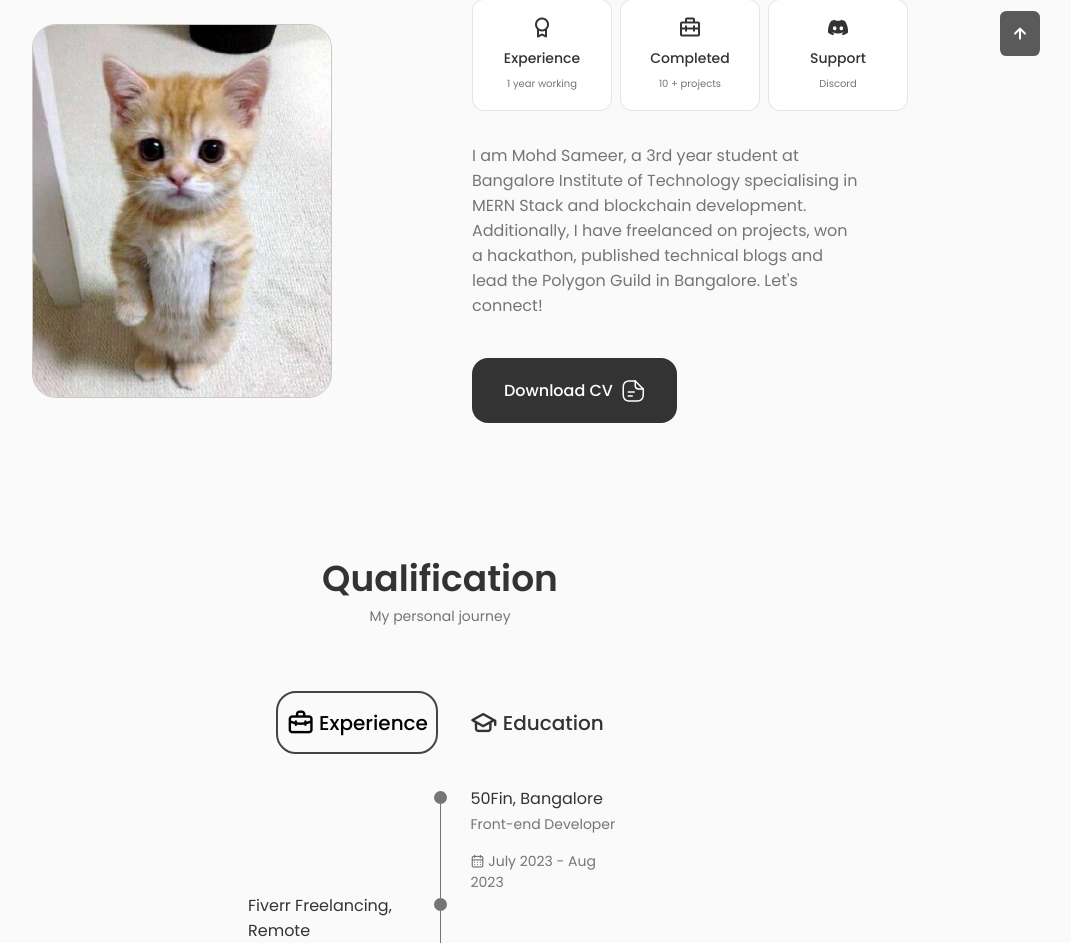
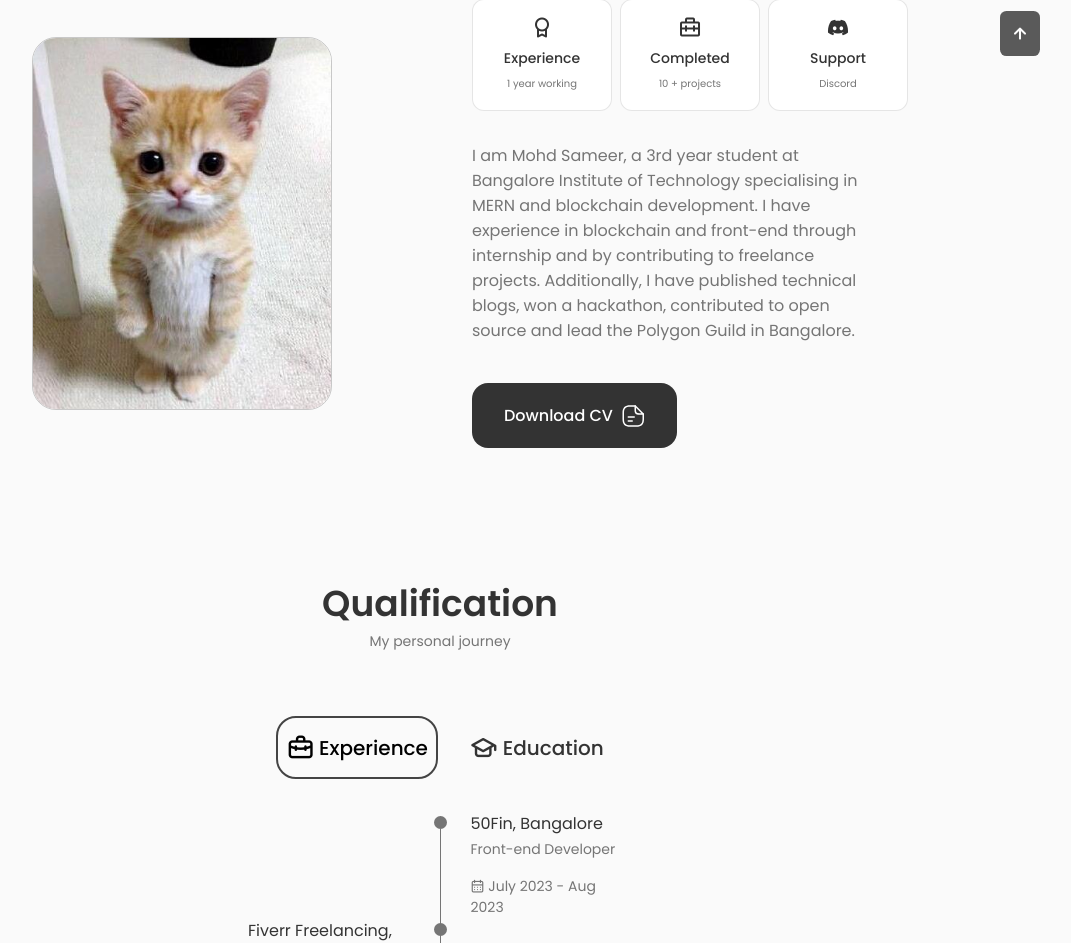
Before and after one commit to BelugaWhaleSam/portfolio, a React (Vite) app: page / in a window 1280 px wide. Shown: the part 904-1847 px from the top of the page, without its empty margins (200-1271 px from the left). Built offline with nearby package versions, Linux system fonts and the light colour scheme.

Commit message:
update-nov

```diff
--- a/src/components/about/About.jsx
+++ b/src/components/about/About.jsx
@@ -15,7 +15,9 @@ const About = () => {
         <div className="about__data">
           <Info />
           <p className="about__description">
-          I am Mohd Sameer, a 3rd year student at Bangalore Institute of Technology specialising in MERN Stack and blockchain development.<br/> Additionally, I have freelanced on projects, won a hackathon, published technical blogs and lead the Polygon Guild in Bangalore. Let's connect!
+          I am Mohd Sameer, a 3rd year student at Bangalore Institute of Technology specialising in MERN and blockchain development.
+I have experience in blockchain and front-end through internship and by contributing to freelance projects.
+Additionally, I have published technical blogs, won a hackathon, contributed to open source and lead the Polygon Guild in Bangalore.
           </p>
           <a download="" href={CV} className="button button--flex">
             Download CV
```
Also changed, not shown: src/assets/dp2.jpeg, 1 other file (tests, documents, lock files or other folders).
